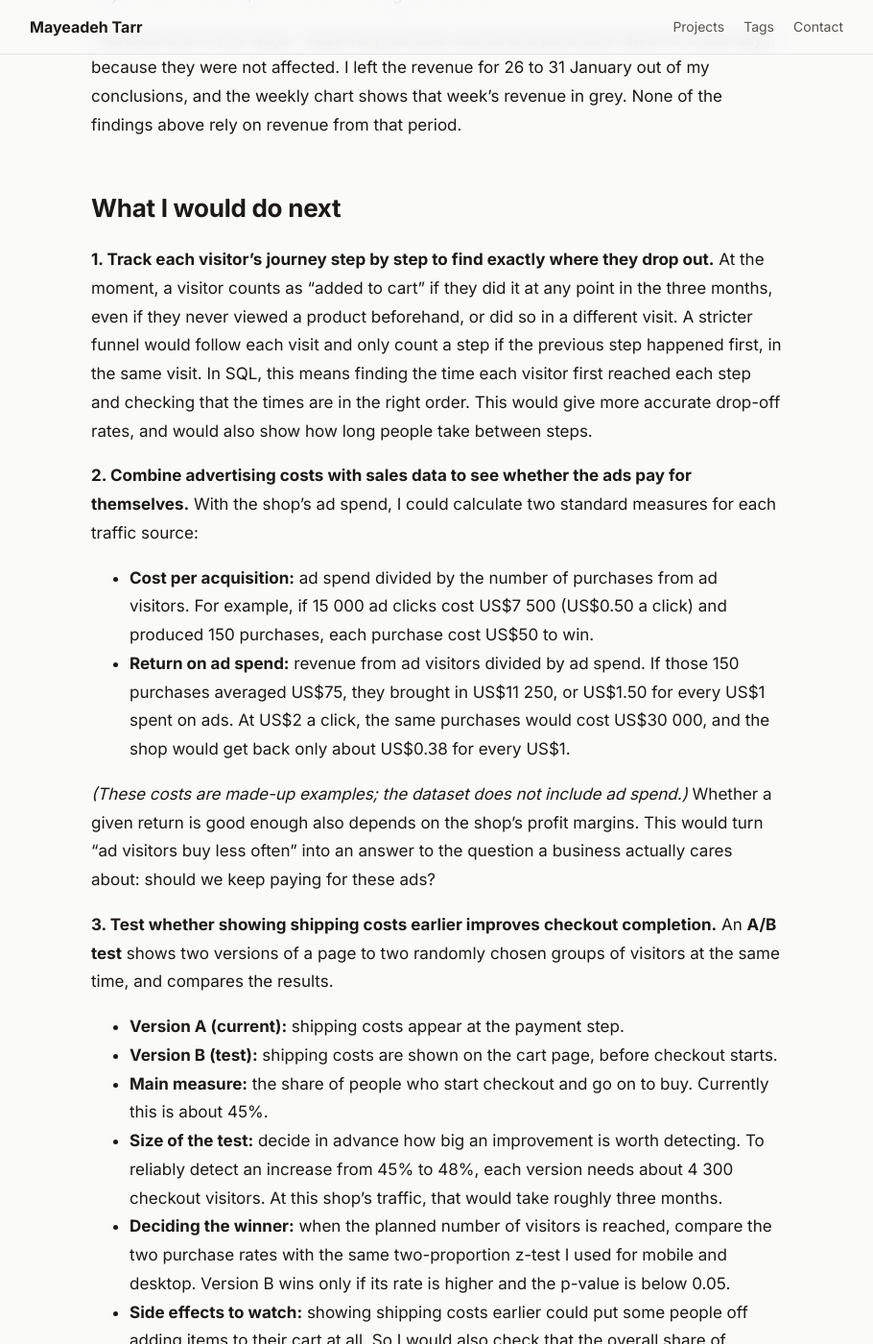
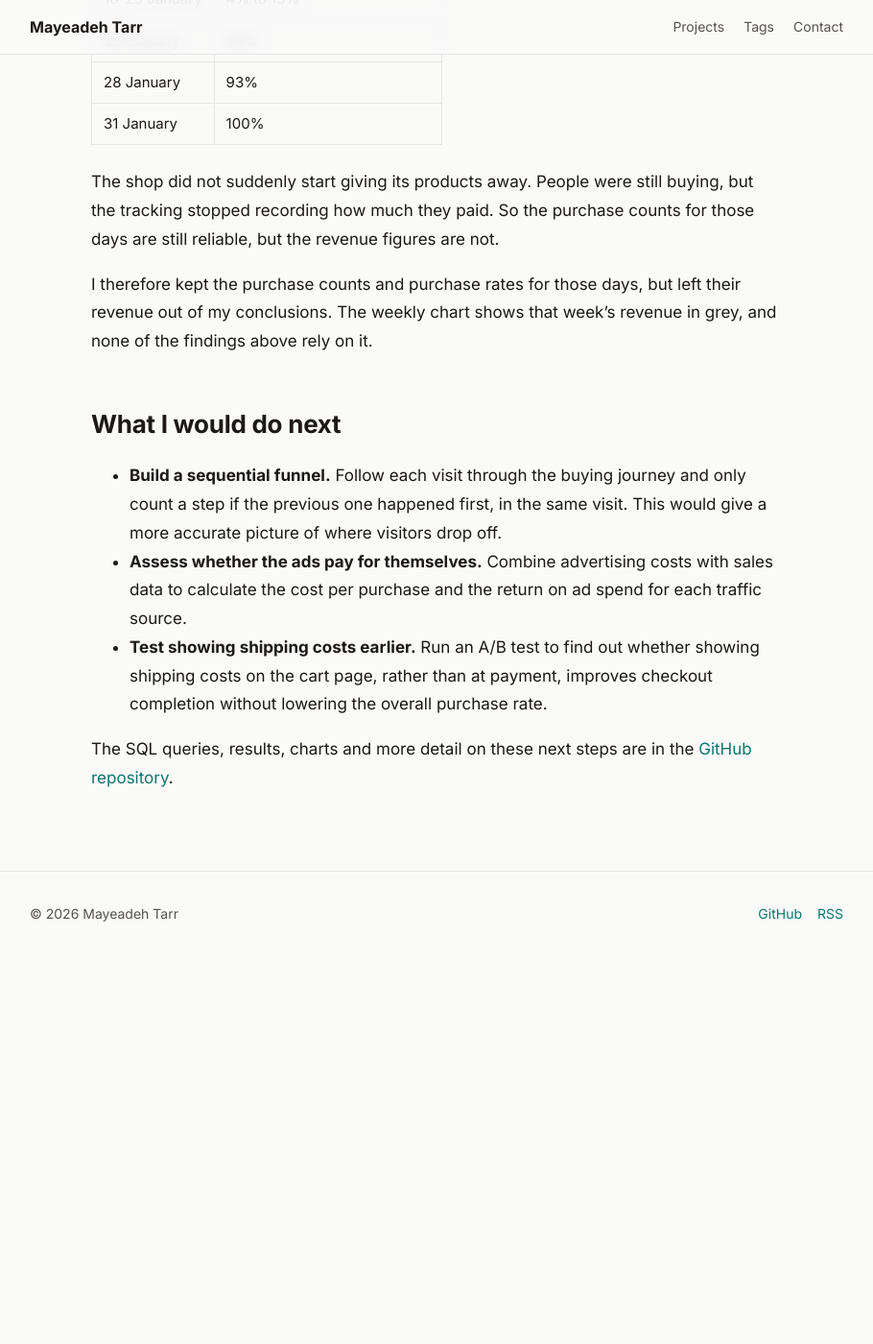
Before and after one commit to maytarr/maytarr.github.io, a Jekyll site: the page built from _projects/ecommerce-funnel-analysis.md, in a window 1280 px wide and 1400 px high, scrolled down 5154 px. Shown: the whole window at 96% size, without its empty margins (185-1095 px from the left). Built offline with Jekyll 4.4.1, drawn with Linux system fonts in a browser that asks for light colours; after the commit the page ends 6165 px from its top, so only the background shows below that; some of the changed text lies outside the part shown.

Commit message:
Shorten conclusion, remove tools section, split long paragraphs, clarify p-value
Co-Authored-By: Claude Opus 5.5 <noreply@anthropic.com>

```diff
--- a/_projects/ecommerce-funnel-analysis.md
+++ b/_projects/ecommerce-funnel-analysis.md
@@ -11,11 +11,15 @@ image_alt: Bar chart of the shopping funnel, from 267 116 visitors down to 4 4
 
 Getting people to visit an online shop is one thing. Turning them into paying customers is another. The useful question is *where* potential customers drop out of the buying process. Is it when they first land on the website, when they look at a product, or halfway through checkout? Each answer points to a different fix.
 
-To find out, I analysed three months of data (1 November 2020 to 31 January 2021) from the **Google Merchandise Store**, the online shop that sells Google-branded hoodies, mugs and stickers. Google makes a sample of this shop's data publicly available in **Google BigQuery**, its cloud database. The data was collected through **Google Analytics 4 (GA4)**, the tool many online shops use to track what visitors do on their website. I used **SQL (Structured Query Language)**, the standard language for asking questions of a database, to analyse it.
+To find out, I analysed three months of data (1 November 2020 to 31 January 2021) from the **Google Merchandise Store**, the online shop that sells Google-branded hoodies, mugs and stickers.
+
+Google makes a sample of this shop's data publicly available in **Google BigQuery**, its cloud database. The data was collected through **Google Analytics 4 (GA4)**, the tool many online shops use to track what visitors do on their website. I used **SQL (Structured Query Language)**, the standard language for asking questions of a database, to analyse it.
 
 ## How online shops track the buying journey
 
-GA4 records every action a visitor takes as an **event**. Lined up in order, the key events form a **funnel**: wide at the top, because everyone who visits is counted, and narrow at the bottom, because only a few people buy. I used six events as the six steps of my funnel:
+GA4 records every action a visitor takes as an **event**. Lined up in order, the key events form a **funnel**: wide at the top, because everyone who visits is counted, and narrow at the bottom, because only a few people buy.
+
+I used six events as the six steps of my funnel:
 
 | Funnel step | GA4 event |
 |---|---|
@@ -26,11 +30,11 @@ GA4 records every action a visitor takes as an **event**. Lined up in order, the
 | Entered payment details | `add_payment_info` |
 | Bought | `purchase` |
 
-A **visitor** here is one anonymous ID that GA4 gives each browser. For each step, I counted how many different visitors did it at least once in the three months. I then worked out two kinds of rate: the share of visitors who moved on from one step to the next, and the share of all visitors who eventually bought.
+A **visitor** here is one anonymous ID that GA4 gives each browser. For each step, I counted how many different visitors did it at least once in the three months.
 
-One simplification is worth knowing. I counted each step separately, so the funnel does not check that a visitor did the steps in order or in the same visit. That is fine for a first overview, and I explain how I would make it stricter under *What I would do next*.
+I then worked out two kinds of rate: the share of visitors who moved on from one step to the next, and the share of all visitors who eventually bought. I compared these by device, by how visitors first arrived at the shop, and week by week.
 
-I then compared these numbers by device, by how visitors first arrived at the shop, and week by week.
+One simplification is worth knowing. I counted each step separately, so the funnel does not check that a visitor did the steps in order or in the same visit. That is fine for a first overview, and making it stricter is one of my next steps.
 
 ## Key findings
 
@@ -38,25 +42,38 @@ I then compared these numbers by device, by how visitors first arrived at the sh
 
 **Once people add something to their cart, most go on to start checkout.** 77% of visitors who added an item to their cart started checkout.
 
-**The biggest drop-off inside checkout is at the payment step.** Of the 9 715 visitors who started checkout, 5 751 went on to enter their payment details. About 3 960 people (41%) stopped at this point. The data does not say why. Shipping costs or other unexpected charges often first appear at this stage, so they could be part of the reason. That makes this step a good candidate for further investigation and an A/B test (see *What I would do next*).
+**The biggest drop-off inside checkout is at the payment step.** Of the 9 715 visitors who started checkout, 5 751 went on to enter their payment details. About 3 960 people (41%) stopped at this point.
 
-**There is no clear difference between mobile and desktop.** 1.71% of the 107 981 mobile visitors bought something, compared with 1.62% of the 157 079 desktop visitors. Small gaps like this can appear by chance, so I used a **two-proportion z-test**, a standard test for comparing two percentages. It gave a **p-value** of 0.056: the probability of seeing a gap at least this big if there were no real difference. Analysts usually require a p-value below 0.05 before calling a difference real, so there was no statistically significant difference between mobile and desktop.
+The data does not say why. Shipping costs or other unexpected charges often first appear at this stage, so they could be part of the reason. That makes this step a good candidate for further investigation and an A/B test.
+
+**There is no clear difference between mobile and desktop.** 1.71% of the 107 981 mobile visitors bought something, compared with 1.62% of the 157 079 desktop visitors.
+
+Small gaps like this can appear by chance, so I used a **two-proportion z-test**, a standard test for comparing two percentages. It gave a **p-value** of 0.056. In plain terms: if mobile and desktop visitors really bought at the same rate, a gap at least this large would still turn up by chance about 6% of the time. Analysts usually treat a difference as real only when that chance is below 5% (a p-value below 0.05). So the difference between mobile and desktop is not statistically significant.
 
 ![Purchase rate by traffic source](/assets/images/ecommerce-funnel/02_purchase_rate_by_source.png)
 
-**Visitors who first arrived through paid ads were the least likely to buy.** GA4 records how each visitor first arrived at the shop: through a link on another website, by typing the address, through an unpaid Google search result, or by clicking a paid ad. Of the visitors whose first visit came from a paid ad, 0.98% bought something. That is about half the rate of visitors who first arrived through a link on another website (1.89%), and lower than unpaid search (1.19%) or typing the address (1.40%).
+**Visitors who first arrived through paid ads were the least likely to buy.** GA4 records how each visitor first arrived at the shop: through a link on another website, by typing the address, through an unpaid Google search result, or by clicking a paid ad.
 
-Two cautions apply. First, GA4 gives each visitor the source of their *first* visit only, so someone who first clicked an ad and later came back through Google search still counts as an ad visitor. Google has also anonymised the source for about a fifth of visitors, shown in grey in the chart. Second, a purchase rate does not show whether a source is worth paying for. The shop pays for every ad click, but the dataset does not include those costs. The analysis can show *how often* ad visitors buy, but not *whether the ads pay for themselves*.
+Of the visitors whose first visit came from a paid ad, 0.98% bought something. That is about half the rate of visitors who first arrived through a link on another website (1.89%), and lower than unpaid search (1.19%) or typing the address (1.40%).
+
+Two cautions apply:
+
+- **Only the first visit counts.** GA4 records the source of each visitor's first visit, so someone who first clicked an ad and later came back through Google search still counts as an ad visitor. Google has also anonymised the source for about a fifth of visitors, shown in grey in the chart.
+- **A purchase rate does not show whether ads are worth paying for.** The shop pays for every ad click, but the dataset does not include those costs. The analysis can show *how often* ad visitors buy, but not *whether the ads pay for themselves*.
 
 ![Weekly trend](/assets/images/ecommerce-funnel/03_weekly_trend.png)
 
-**Sales peaked in early December, not in the Black Friday week.** The week starting 7 December had the most visitors (31 083), buyers (737) and revenue. One possible explanation is that it was the last week to order in time for Christmas delivery, although the data cannot confirm this. After 21 December, sales fell sharply. Early January is the most puzzling period: in the week starting 4 January, the shop had about four in five as many visitors as in the peak week (24 493), but less than a quarter of the buyers (161).
+**Sales peaked in early December, not in the Black Friday week.** The week starting 7 December had the most visitors (31 083), buyers (737) and revenue. One possible explanation is that it was the last week to order in time for Christmas delivery, although the data cannot confirm this.
+
+After 21 December, sales fell sharply. Early January is the most puzzling period: in the week starting 4 January, the shop had about four in five as many visitors as in the peak week (24 493), but less than a quarter of the buyers (161).
 
 ## A tracking error, not a sales drop
 
 In the last week of January, the average amount spent per buyer fell to about US$18. In every earlier week, it was between about US$60 and US$105. Before reporting this as a finding, I checked the data day by day.
 
-The number of purchases stayed within its usual range, at about 20 to 100 a day. What changed was how they were recorded. Up to 25 January, only a small share of purchases (4% to 13% a day) had a value of US$0, which is normal for free or fully discounted orders. From 26 January, that share rose quickly:
+The number of purchases stayed within its usual range, at about 20 to 100 a day. What changed was how they were recorded.
+
+Up to 25 January, only a small share of purchases (4% to 13% a day) had a value of US$0, which is normal for free or fully discounted orders. From 26 January, that share rose quickly:
 
 | Date | Purchases recorded as US$0 |
 |---|---|
@@ -67,32 +84,12 @@ The number of purchases stayed within its usual range, at about 20 to 100 a day.
 
 The shop did not suddenly start giving its products away. People were still buying, but the tracking stopped recording how much they paid. So the purchase counts for those days are still reliable, but the revenue figures are not.
 
-I handled this in two ways. I kept the purchase counts and purchase rates for those days, because they were not affected. I left the revenue for 26 to 31 January out of my conclusions, and the weekly chart shows that week's revenue in grey. None of the findings above rely on revenue from that period.
+I therefore kept the purchase counts and purchase rates for those days, but left their revenue out of my conclusions. The weekly chart shows that week's revenue in grey, and none of the findings above rely on it.
 
 ## What I would do next
 
-**1. Track each visitor's journey step by step to find exactly where they drop out.** At the moment, a visitor counts as "added to cart" if they did it at any point in the three months, even if they never viewed a product beforehand, or did so in a different visit. A stricter funnel would follow each visit and only count a step if the previous step happened first, in the same visit. In SQL, this means finding the time each visitor first reached each step and checking that the times are in the right order. This would give more accurate drop-off rates, and would also show how long people take between steps.
+- **Build a sequential funnel.** Follow each visit through the buying journey and only count a step if the previous one happened first, in the same visit. This would give a more accurate picture of where visitors drop off.
+- **Assess whether the ads pay for themselves.** Combine advertising costs with sales data to calculate the cost per purchase and the return on ad spend for each traffic source.
+- **Test showing shipping costs earlier.** Run an A/B test to find out whether showing shipping costs on the cart page, rather than at payment, improves checkout completion without lowering the overall purchase rate.
 
-**2. Combine advertising costs with sales data to see whether the ads pay for themselves.** With the shop's ad spend, I could calculate two standard measures for each traffic source:
-
-- **Cost per acquisition:** ad spend divided by the number of purchases from ad visitors. For example, if 15 000 ad clicks cost US$7 500 (US$0.50 a click) and produced 150 purchases, each purchase cost US$50 to win.
-- **Return on ad spend:** revenue from ad visitors divided by ad spend. If those 150 purchases averaged US$75, they brought in US$11 250, or US$1.50 for every US$1 spent on ads. At US$2 a click, the same purchases would cost US$30 000, and the shop would get back only about US$0.38 for every US$1.
-
-*(These costs are made-up examples; the dataset does not include ad spend.)* Whether a given return is good enough also depends on the shop's profit margins. This would turn "ad visitors buy less often" into an answer to the question a business actually cares about: should we keep paying for these ads?
-
-**3. Test whether showing shipping costs earlier improves checkout completion.** An **A/B test** shows two versions of a page to two randomly chosen groups of visitors at the same time, and compares the results.
-
-- **Version A (current):** shipping costs appear at the payment step.
-- **Version B (test):** shipping costs are shown on the cart page, before checkout starts.
-- **Main measure:** the share of people who start checkout and go on to buy. Currently this is about 45%.
-- **Size of the test:** decide in advance how big an improvement is worth detecting. To reliably detect an increase from 45% to 48%, each version needs about 4 300 checkout visitors. At this shop's traffic, that would take roughly three months.
-- **Deciding the winner:** when the planned number of visitors is reached, compare the two purchase rates with the same two-proportion z-test I used for mobile and desktop. Version B wins only if its rate is higher and the p-value is below 0.05.
-- **Side effects to watch:** showing shipping costs earlier could put some people off adding items to their cart at all. So I would also check that the overall share of visitors who buy does not fall.
-
-## Tools and techniques
-
-- **SQL in Google BigQuery:** all data extraction and analysis, including counting visitors at each step, splitting the results by device, traffic source and week, and the day-by-day revenue check.
-- **Python:** the significance test and the charts.
-- **Techniques:** funnel analysis, conversion rate analysis, segmentation, trend analysis, statistical testing and data quality checks.
-
-The SQL queries, results and charts are in the [GitHub repository](https://github.com/maytarr/ecommerce-funnel-analysis).
+The SQL queries, results, charts and more detail on these next steps are in the [GitHub repository](https://github.com/maytarr/ecommerce-funnel-analysis).
```
